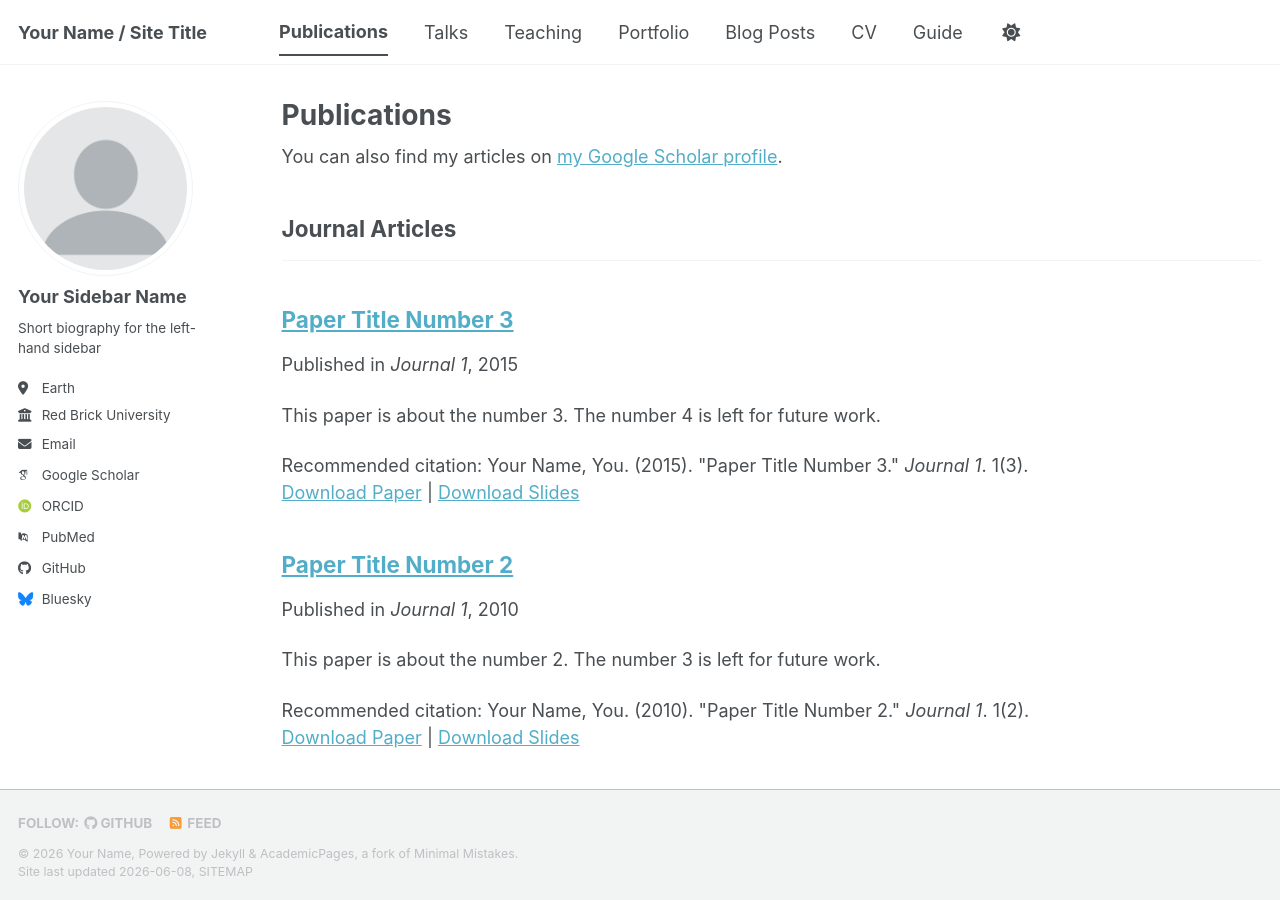
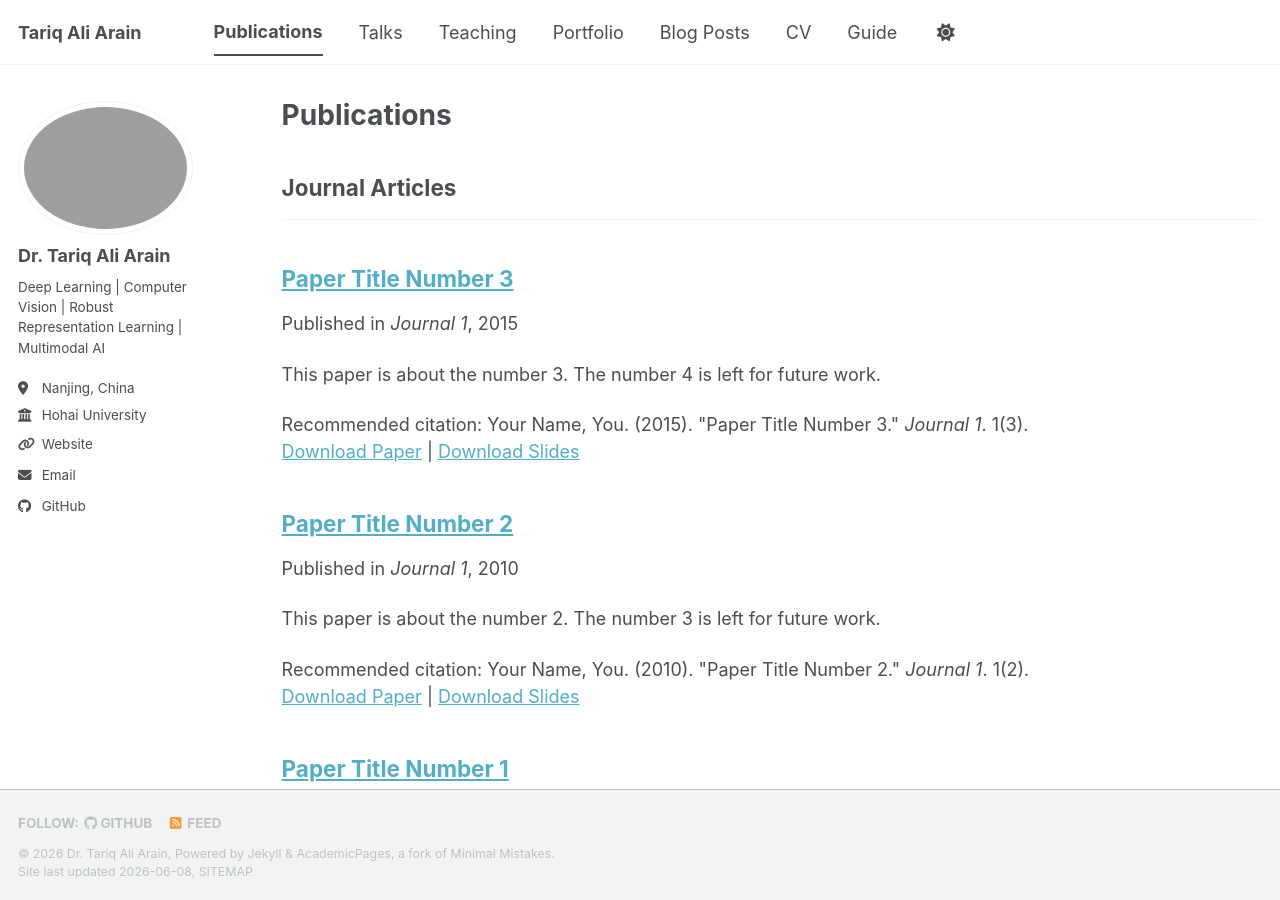
Before and after one commit to tariqaliarain/tariqaliarain.github.io, a Jekyll site: the page built from _pages/publications.html, in a window 1280 px wide and 900 px high. Built offline with Jekyll 4.4.1, drawn with Linux system fonts in a browser that asks for light colours; some web fonts are replaced; a script bundle is joined from its source files by our own code; library files that are not in the unit come from our copies; part of the change alters nothing that is shown.

Commit message:
Update _config.yml

```diff
--- a/_config.yml
+++ b/_config.yml
@@ -1,88 +1,80 @@
 # Welcome to Jekyll!
 #
-# This config file is meant for settings that affect your entire site, values
-# which you are expected to set up once and rarely need to edit after that.
-# For technical reasons, this file is *NOT* reloaded automatically when you use
-# `jekyll serve -l -H localhost`. If you change this file, please restart the
-# server process.
+# This config file controls the main settings for your Academic Pages website.
 
 # Basic Site Settings
 locale                   : "en-US"
-site_theme               : "default" # The available themes options are "default", "air", "sunrise", "mint", "dirt" and "contrast"
-title                    : "Your Name / Site Title"
+site_theme               : "default"
+title                    : "Tariq Ali Arain"
 title_separator          : "-"
-name                     : &name "Your Name"
-description              : &description "Your Name's academic portfolio"   # Update this with a general description of your site, this is the default if not overridden by a page
-url                      : https://academicpages.github.io # The base hostname & protocol for your site e.g. "https://[your GitHub username].github.io",
-                                                           # or if you already have some other page hosted on Github then use "https://[your GitHub username].github.io/[Your Repo Name]"
-baseurl                  : "" # the subpath of your site, e.g. "/blog"
-repository               : "academicpages/academicpages.github.io"
+name                     : &name "Dr. Tariq Ali Arain"
+description              : &description "Academic portfolio of Dr. Tariq Ali Arain: publications, CV, research interests, and projects."
+url                      : "https://tariqaliarain.github.io"
+baseurl                  : ""
+repository               : "tariqaliarain/tariqaliarain.github.io"
 
-# Site Author - The following control what appear as part of the author content on the side bar.
-#               If a field is blank the icon and link will not appear, otherwise it will be shown.
-#               Additional customization can be done by editing /_includes/author-profile.html
+# Site Author
 author:
   # Biographic information
-  avatar           : "profile.png"
-  name             : "Your Sidebar Name"
-  pronouns         : # example: "she/her"
-  bio              : "Short biography for the left-hand sidebar"
-  location         : "Earth"
-  employer         : "Red Brick University"
-  uri              : # URL
-  email            : "none@example.org"
+  avatar           : "profile.jpg"
+  name             : "Dr. Tariq Ali Arain"
+  pronouns         :
+  bio              : "Deep Learning | Computer Vision | Robust Representation Learning | Multimodal AI"
+  location         : "Nanjing, China"
+  employer         : "Hohai University"
+  uri              : "https://tariqaliarain.github.io"
+  email            : "tariqkavisharain@yahoo.com"
 
   # Academic websites
-  academia         : # URL
-  arxiv            : # URL - Update with the correct link to your profile
-  googlescholar    : "https://scholar.google.com/citations?user=PS_CX0AAAAAJ"
-  inspire-hep      : # URL
-  impactstory      : # URL
-  orcid            : "https://orcid.org/yourorcidurl"
-  semantic         : # URL
-  ssrn             : # URL
-  pubmed           : "https://www.ncbi.nlm.nih.gov/pubmed/?term=john+snow"
-  researchgate     : # URL
-  scopus           : # URL
-  zotero           : # URL
-
+  academia         :
+  arxiv            :
+  googlescholar    :
+  inspire-hep      :
+  impactstory      :
+  orcid            :
+  semantic         :
+  ssrn             :
+  pubmed           :
+  researchgate     :
+  scopus           :
+  zotero           :
 
   # Repositories and software development
-  bitbucket        : # Username - Update with your username on the site
-  codepen          : # Username
-  dribbble         : # Username
-  github           : "academicpages"
-  kaggle           : # Username
-  stackoverflow    : # User number or user number and name (i.e., use "1" or "1/jeff-atwood")
+  bitbucket        :
+  codepen          :
+  dribbble         :
+  github           : "tariqaliarain"
+  kaggle           :
+  stackoverflow    :
 
   # Social media
-  artstation       : # Username
-  bluesky          : "bsky.app" # Replace this with you Bluesky username
-  facebook         : # Username
-  flickr           : # Username
-  foursquare       : # Username
-  goodreads        : # Username
-  google_plus      : # Username
-  keybase          : # Username
-  instagram        : # Username
-  lastfm           : # Username
-  linkedin         : # Username
-  mastodon         : # URL
-  medium           : # URL
-  pinterest        : # Username
-  soundcloud       : # Username
-  steam            : # Username
-  telegram         : # URL
-  tumblr           : # Username
-  twitter          : # Username for X / Twitter
-  vine             : # Username
-  weibo            : # Username
-  wikipedia        : # Username
-  xing             : # Username
-  youtube          : # Username
-  zhihu            : # Username
+  artstation       :
+  bluesky          :
+  facebook         :
+  flickr           :
+  foursquare       :
+  goodreads        :
+  google_plus      :
+  keybase          :
+  instagram        :
+  lastfm           :
+  linkedin         :
+  mastodon         :
+  medium           :
+  pinterest        :
+  soundcloud       :
+  steam            :
+  telegram         :
+  tumblr           :
+  twitter          :
+  vine             :
+  weibo            :
+  wikipedia        :
+  xing             :
+  youtube          :
+  zhihu            :
 
-# Publication Category - The following the list of publication categories and their headings
+# Publication Category
 publication_category:
   books:
     title: 'Books'
@@ -92,25 +84,27 @@ publication_category:
     title: 'Conference Papers'
 
 # Site Settings
-teaser                   :  # filename of teaser fallback teaser image placed in /images/ for social media previews
-breadcrumbs              : false # true, false (default)
+teaser                   :
+breadcrumbs              : false
 words_per_minute         : 160
 future                   : true
-read_more                : "disabled" # if enabled, adds "Read more" links to excerpts
-talkmap_link             : false      #change to true to add link to talkmap on talks page
+read_more                : "disabled"
+talkmap_link             : false
+
 comments:
-  provider               : # false (default), "disqus", "discourse", "facebook", "google-plus", "staticman", "custom"
+  provider               :
   disqus:
     shortname            :
   discourse:
-    server               : # https://meta.discourse.org/t/embedding-discourse-comments-via-javascript/31963 , e.g.: meta.discourse.org
+    server               :
   facebook:
     appid                :
-    num_posts            : # 5 (default)
-    colorscheme          : # "light" (default), "dark"
+    num_posts            :
+    colorscheme          :
+
 staticman:
   allowedFields          : ['name', 'email', 'url', 'message']
-  branch                 : "gh-pages" # "master", "gh-pages"
+  branch                 : "gh-pages"
   commitMessage          : "New comment."
   filename               : comment-{@timestamp}
   format                 : "yml"
@@ -123,11 +117,11 @@ staticman:
     date:
       type               : "date"
       options:
-        format           : "iso8601" # "iso8601" (default), "timestamp-seconds", "timestamp-milliseconds"
+        format           : "iso8601"
+
 atom_feed:
-  hide                   : false     # change to true to hide the RSS feed in the footer
-  path                   : # blank (default) uses feed.xml
-
+  hide                   : false
+  path                   :
 
 # SEO Related
 google_site_verification :
@@ -135,36 +129,36 @@ bing_site_verification   :
 alexa_site_verification  :
 yandex_site_verification :
 
-
 # Social Sharing
 twitter:
-  username               : &twitter
+  username               :
 facebook:
   username               :
   app_id                 :
   publisher              :
-og_image                 :  # Social media default site image
-og_description           :  # Social media default site image description
-# For specifying social profiles
-# - https://developers.google.com/structured-data/customize/social-profiles
+og_image                 :
+og_description           :
+
+# Social profiles
 social:
-  type                   : # Person or Organization (defaults to Person)
-  name                   : # If the user or organization name differs from the site's name
-  links: # An array of links to social media profiles
-
+  type                   : "Person"
+  name                   : "Dr. Tariq Ali Arain"
+  links:
+    - "https://github.com/tariqaliarain"
+    - "https://tariqaliarain.github.io"
 
 # Analytics
 analytics:
-  provider               :  "false" # false (default), "google", "google-universal", "google-analytics-4", "custom"
+  provider               : "false"
   google:
     tracking_id          :
-
 
 # Reading Files
 include:
   - .htaccess
   - _pages
   - files
+
 exclude:
   - "*.sublime-project"
   - "*.sublime-workspace"
@@ -192,12 +186,13 @@ exclude:
   - README
   - tmp
   - vendor
+
 keep_files:
   - .git
   - .svn
+
 encoding: "utf-8"
 markdown_ext: "markdown,mkdown,mkdn,mkd,md"
-
 
 # Conversion
 markdown: kramdown
@@ -205,7 +200,6 @@ highlighter: rouge
 lsi: false
 excerpt_separator: "\n\n"
 incremental: false
-
 
 # Markdown Processing
 kramdown:
@@ -218,8 +212,7 @@ kramdown:
   smart_quotes: lsquo,rsquo,ldquo,rdquo
   enable_coderay: false
 
-
-# These settings control the types of collections used by the template
+# Collections
 collections:
   teaching:
     output: true
@@ -234,8 +227,7 @@ collections:
     output: true
     permalink: /:collection/:path/
 
-
-# These settings control how pages and collections are included in the site
+# Defaults
 defaults:
   # _posts
   - scope:
@@ -248,6 +240,7 @@ defaults:
       comments: true
       share: true
       related: true
+
   # _pages
   - scope:
       path: ""
@@ -255,6 +248,7 @@ defaults:
     values:
       layout: single
       author_profile: true
+
   # _teaching
   - scope:
       path: ""
@@ -264,6 +258,7 @@ defaults:
       author_profile: true
       share: true
       comments: true
+
   # _publications
   - scope:
       path: ""
@@ -273,6 +268,7 @@ defaults:
       author_profile: true
       share: true
       comments: true
+
   # _portfolio
   - scope:
       path: ""
@@ -282,6 +278,7 @@ defaults:
       author_profile: true
       share: true
       comment: true
+
   # _talks
   - scope:
       path: ""
@@ -291,19 +288,14 @@ defaults:
       author_profile: true
       share: true
 
-
 # Sass/SCSS
 sass:
   sass_dir: _sass
-  style: compressed # https://sass-lang.com/documentation/file.SASS_REFERENCE.html#output_style
-
+  style: compressed
 
 # Outputting
 permalink: /:categories/:title/
-# paginate: 5 # amount of posts to show
-# paginate_path: /page:num/
-timezone: Etc/UTC # https://en.wikipedia.org/wiki/List_of_tz_database_time_zones
-
+timezone: Etc/UTC
 
 # Plugins
 plugins:
@@ -323,38 +315,16 @@ whitelist:
   - jekyll-redirect-from
   - jemoji
 
-
 # Archives
-#  Type
-#  - GitHub Pages compatible archive pages built with Liquid ~> type: liquid (default)
-#  - Jekyll Archives plugin archive pages ~> type: jekyll-archives
-#  Path (examples)
-#  - Archive page should exist at path when using Liquid method or you can
-#    expect broken links (especially with breadcrumbs enabled)
-#  - <base_path>/tags/my-awesome-tag/index.html ~> path: /tags/
-#  - <base_path/categories/my-awesome-category/index.html ~> path: /categories/
-#  - <base_path/my-awesome-category/index.html ~> path: /
 category_archive:
   type: liquid
   path: /categories/
+
 tag_archive:
   type: liquid
   path: /tags/
-# https://github.com/jekyll/jekyll-archives
-# jekyll-archives:
-#   enabled:
-#     - categories
-#     - tags
-#   layouts:
-#     category: archive-taxonomy
-#     tag: archive-taxonomy
-#   permalinks:
-#     category: /categories/:name/
-#     tag: /tags/:name/
-
 
 # HTML Compression
-# - https://jch.penibelst.de/
 compress_html:
   clippings: all
   ignore:
```
